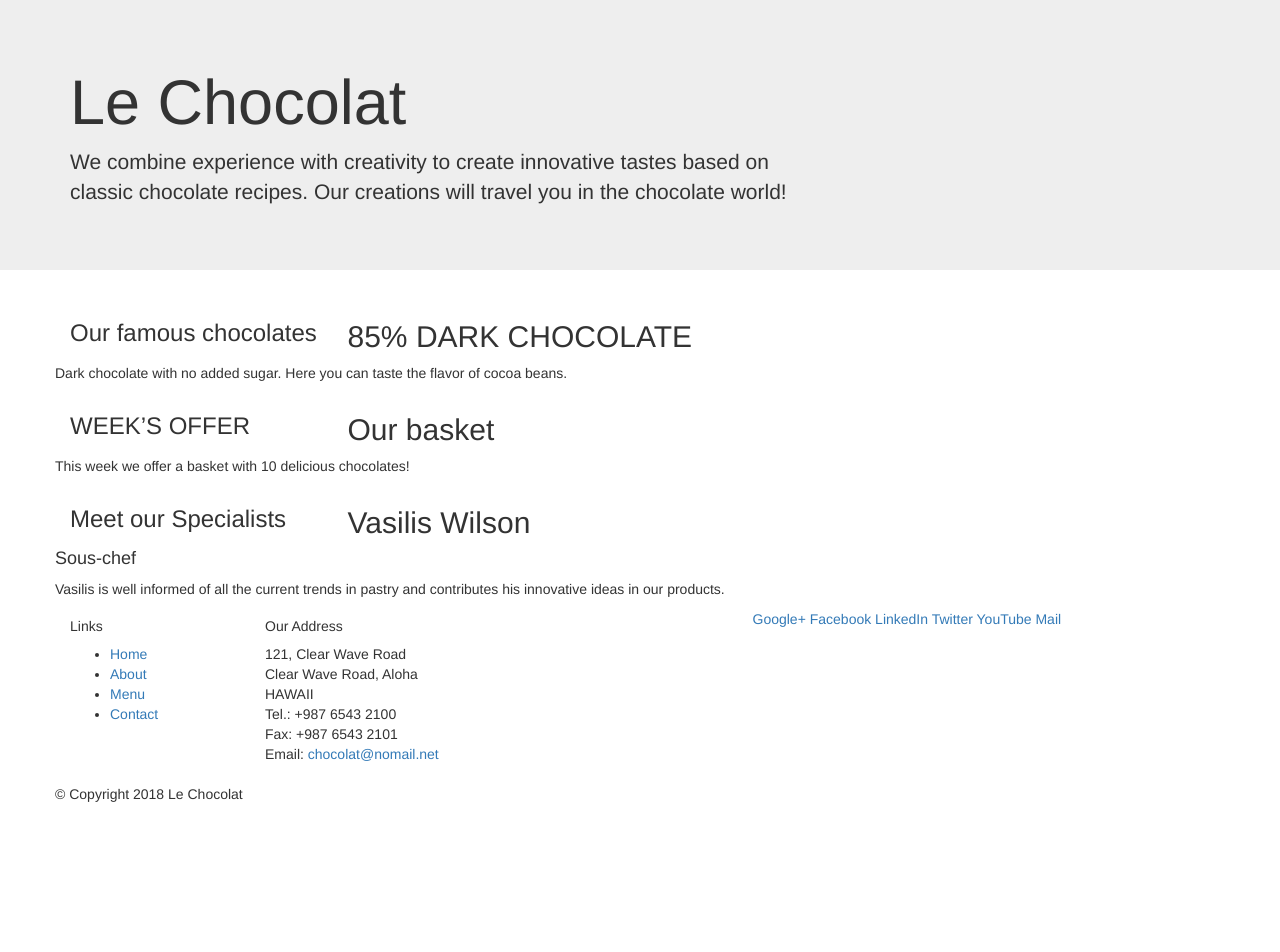
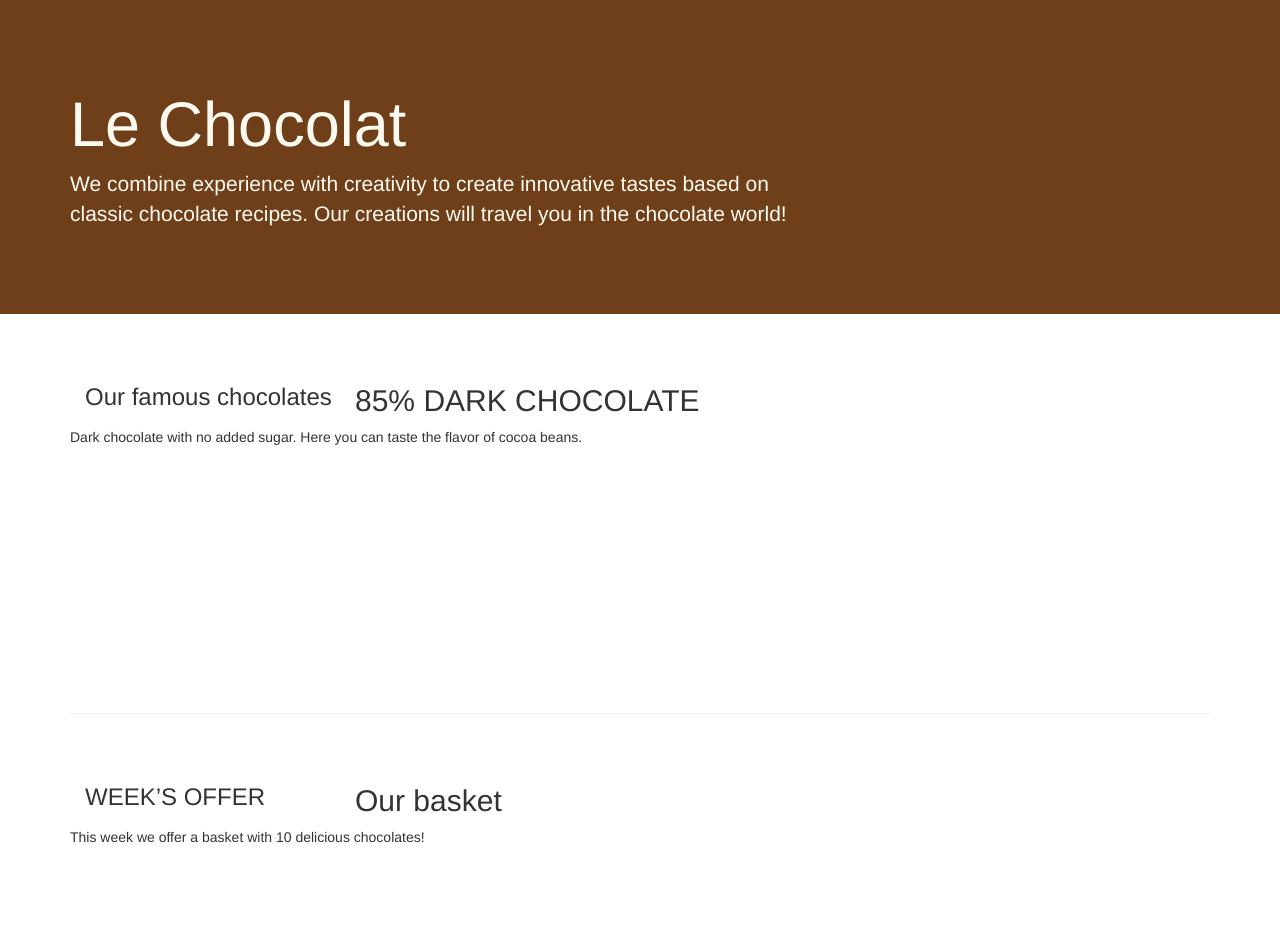
Before and after one commit to abainine/leChocolat, a plain HTML site: page index.html in a window 1280 px wide. Shown: the top 952 px of the page. Before the commit the page ends 814 px from the top, so only its background shows below. Drawn offline with nearby package versions, Linux system fonts and the light colour scheme.

Commit message:
Bootstrap Grid Part 2

```diff
--- /dev/null
+++ b/css/styles.css
@@ -0,0 +1,26 @@
+.row-header{
+    margin:0px auto;
+    padding:0px;
+}
+.row-content {
+    margin:0px auto;
+    padding: 50px 0px 50px 0px;
+    border-bottom: 1px ridge;
+    min-height:400px;
+}
+.footer{
+    background-color: #dbb08d;
+    margin:0px auto;
+    padding: 20px 0px 20px 0px;
+}
+.jumbotron {
+    padding:70px 30px 70px 30px;
+    margin:0px auto;
+    background: #6E3F19;
+    color:floralwhite;
+}
+address{
+    font-size:80%;
+    margin:0px;
+    color:#0f0f0f;
+}
--- a/index.html
+++ b/index.html
@@ -11,8 +11,7 @@
     <meta http-equiv="x-ua-compatible" content="ie=edge">
     <!-- Bootstrap CSS -->
     <link rel="stylesheet" href="node_modules/bootstrap/dist/css/bootstrap.min.css">
-
-
+    <link href="css/styles.css" rel="stylesheet">
 </head>
 
 <body>
@@ -31,7 +30,7 @@
     </header>
 
     <div class="container">
-        <div class="row">
+        <div class="row flex-row-reverse row-content align-items-center">
             <div class="col-sm-4 col-md-3">
                 <h3>Our famous chocolates</h3>
             </div>
@@ -42,7 +41,7 @@
         </div>
 
 
-        <div class="row">
+        <div class="row row-content align-items-center">
             <div class="col-sm-4 col-md-3">
                 <h3>WEEK’S OFFER</h3>
             </div>
@@ -52,7 +51,7 @@
             </div>
         </div>
 
-        <div class="row">
+        <div class="row flex-row-reverse row-content align-items-center">
             <div class="col-sm-4 col-md-3">
                 <h3>Meet our Specialists</h3>
             </div>
@@ -65,12 +64,12 @@
         </div>
     </div>
 
-    <footer>
+    <footer class="footer">
         <div class="container">
             <div class="row">
                 <div class="col-5 offset-sm-1 col-sm-2">
                     <h5>Links</h5>
-                    <ul>
+                    <ul class="list-unstyled">
                         <li><a href="#">Home</a></li>
                         <li><a href="#">About</a></li>
                         <li><a href="#">Menu</a></li>
@@ -88,8 +87,8 @@
                         Email: <a href="mailto:chocolat@nomail.net">chocolat@nomail.net</a>
                     </address>
                 </div>
-                <div class="col col-sm-4">
-                    <div>
+                <div class="col col-sm-4 align-self-center">
+                    <div styles="text-align: center;">
                         <a href="http://google.com/+">Google+</a>
                         <a href="http://www.facebook.com/profile.php?id=">Facebook</a>
                         <a href="http://www.linkedin.com/in/">LinkedIn</a>
@@ -99,7 +98,7 @@
                     </div>
                 </div>
             </div>
-            <div class="row">
+            <div class="row row justify-content-center">
                 <div class="col-auto">
                     <p> &copy; Copyright 2018 Le Chocolat</p>
                 </div>
```
